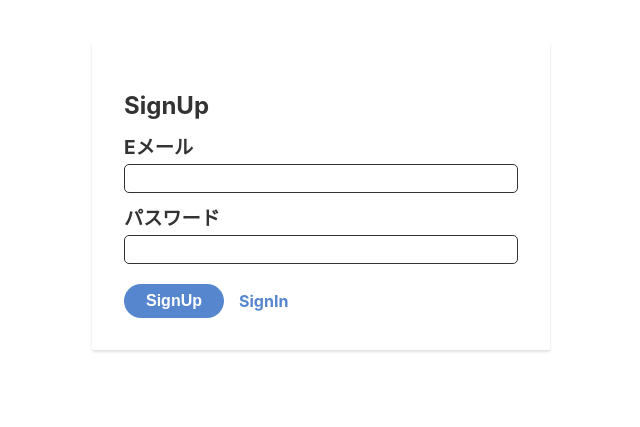
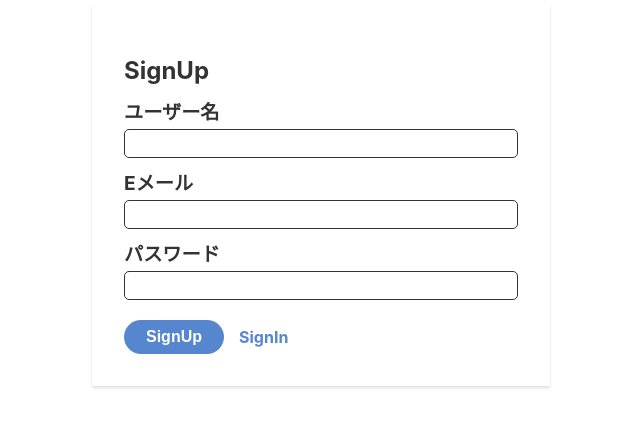
Before and after one commit to pppeyo38/fifthpark_frontend_test, a React (Vite) app: page /signup in a window 1280 px wide. Shown: the part 197-624 px from the top of the page, without its empty margins (319-959 px from the left). Built offline with nearby package versions, Linux system fonts and the light colour scheme; no server answers.

Commit message:
ユーザー名フォーム追加

```diff
--- a/src/SignUp.tsx
+++ b/src/SignUp.tsx
@@ -1,15 +1,17 @@
 import { useState } from "react";
 import { Link, useNavigate } from "react-router-dom";
-import { getAuth, createUserWithEmailAndPassword } from "firebase/auth";
+import { getAuth, createUserWithEmailAndPassword, updateProfile } from "firebase/auth";
 import { app } from "./firebase";
 import styled from "styled-components";
 
 type AccountData = {
+	username: string;
 	email: string;
 	password: string;
 }
 
 const initialData: AccountData = {
+	username: '',
 	email: '',
 	password: '',
 }
@@ -18,6 +20,11 @@ export const SignUp = () => {
 	const auth = getAuth(app);
 	const [ data, setData ] = useState<AccountData>(initialData);
 	const navigate = useNavigate();
+
+	const onChangeName = (event: React.ChangeEvent<HTMLInputElement>) => {
+		const value = event.target.value;
+    setData((prev) => ({ ...prev, username: value }));
+	}
 
 	const onChangeEmail = (event: React.ChangeEvent<HTMLInputElement>) => {
 		const value = event.target.value;
@@ -30,9 +37,7 @@ export const SignUp = () => {
 
 	const SignUp = async () => {
 		await createUserWithEmailAndPassword(auth, data.email, data.password)
-			.then((userCredential) => {
-				// Signed in
-				// const user = userCredential.user;
+			.then(result => {
 				navigate("/");
 			})
 			.catch(() => {
@@ -46,6 +51,10 @@ export const SignUp = () => {
 			<SignUpPage>
 				<SignUpFormCard>
 					<h2>SignUp</h2>
+					<Labels>
+						ユーザー名
+						<input type="text" name="userName" value={data.username} onChange={onChangeName} />
+					</Labels>
 					<Labels>
 						Eメール
 						<input type="text" name="email" value={data.email} onChange={onChangeEmail} />
--- a/src/components/Header.tsx
+++ b/src/components/Header.tsx
@@ -14,6 +14,8 @@ export const Header = () => {
 		auth.signOut();
 		navigate("/signin");
 	}
+
+	console.log(currentUser);
 
 	return (
 		<HeaderWrap>
```
